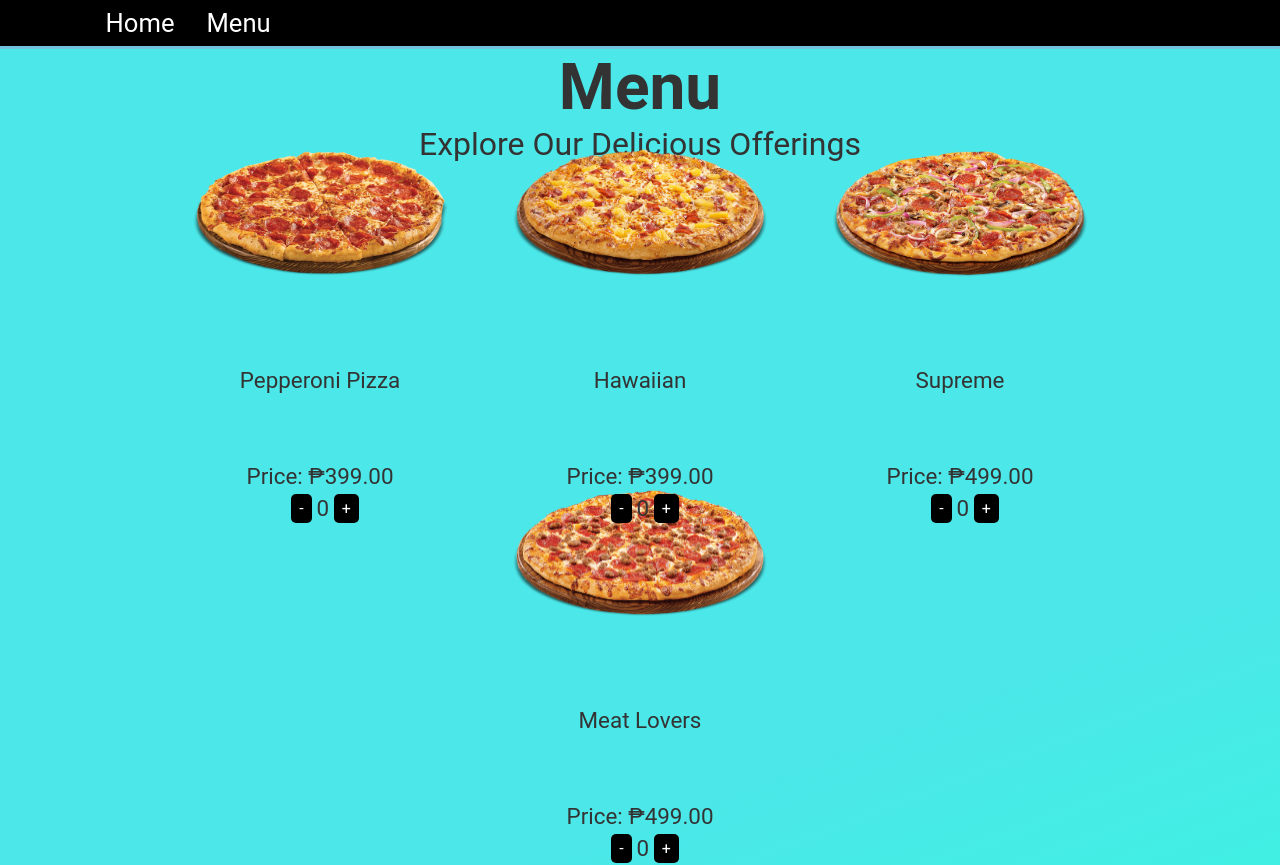
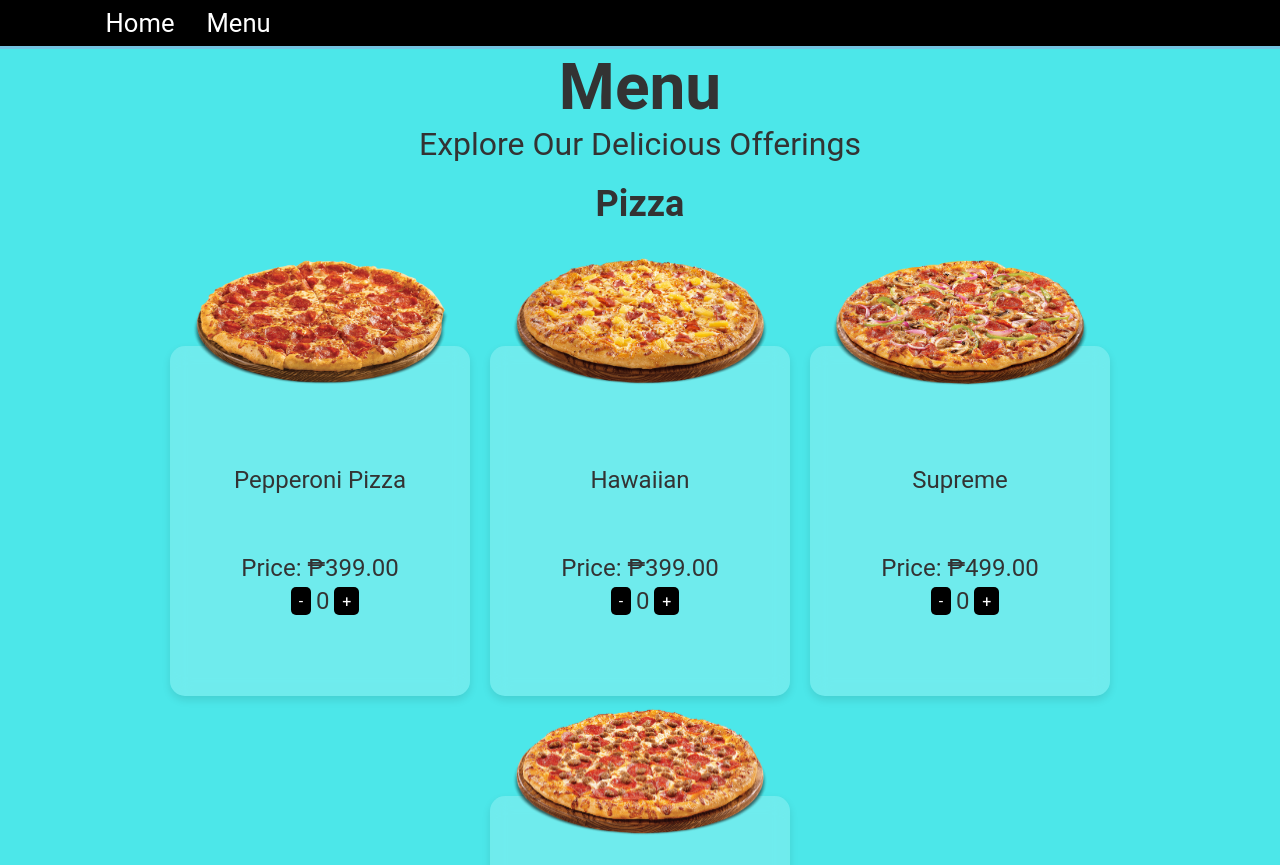
Before and after one commit to garquiza/MENU_BILLING-REPO, a React (Create React App) app in the folder menubilling/: page /menu in a window 1280 px wide. Shown: the top 865 px of the page. Built offline with nearby package versions, Linux system fonts and the light colour scheme.

Commit message:
Updated the styles.css
Added the glassmorphism style and added a class name to the h2

```diff
--- a/menubilling/src/pages/Menu.js
+++ b/menubilling/src/pages/Menu.js
@@ -96,7 +96,7 @@ const Menu = () => {
       {/* MENU ITEMS */}
       {categories.map((category) => (
         <div key={category} className="menu-category">
-          <h2>{category}</h2>
+          <h2 className="category-title">{category}</h2>
           <div className="menu-items">
             {menuItems
               .filter((item) => item.category === category)
--- a/menubilling/src/styles.css
+++ b/menubilling/src/styles.css
@@ -200,16 +200,21 @@ img {
   position: relative;
   text-align: center;
   border: transparent;
-  background-color: transparent;
+  background-color: rgba(255, 255, 255, 0.2); /* Transparent white for glassmorphism effect */
   padding: 60px;
-  border-radius: 5px;
+  border-radius: 15px; /* Increased border-radius for a smoother glassmorphism look */
   width: 300px;
-  height: 300px; /* Set a suitable fixed height or adjust as needed */
+  height: 350px; /* Set a suitable fixed height or adjust as needed */
   transition: box-shadow 0.3s ease-in-out;
   overflow: visible;
-  margin-bottom: 20px; /* Add margin to the bottom of each menu item */
+  margin-bottom: 80px; /* Add margin to the bottom of each menu item */
+  backdrop-filter: blur(10px); /* Apply background blur */
+  box-shadow: 0 4px 8px rgba(0, 0, 0, 0.1); /* Add a subtle shadow */
 }
 
+.menu-item:hover {
+  box-shadow: 0 8px 16px rgba(0, 0, 0, 0.2); /* Increase shadow on hover for depth */
+}
 
 .menu-item img {
   width: 100%;
@@ -224,16 +229,13 @@ img {
 
 .menu-item p {
   margin-bottom: 5px; /* Separate paragraphs if needed */
-  margin-top: 70px;
+  margin-top: 60px;
 }
+
 
 .menu-item .menu-content {
   position: relative;
   z-index: 3;
-}
-
-.menu-item:hover {
-  box-shadow: 0 4px 8px rgba(0, 0, 0, 0.2);
 }
 
 
@@ -244,13 +246,16 @@ img {
 }
 
 .menu-category {
-  font-size: 1.4rem;
+  font-size: 1.5rem;
   color: #333;
-  margin: 10px;
-  padding: 5px 10px;
+  margin: 20px;
   border-radius: 5px;
   cursor: pointer;
   transition: background-color 0.3s ease-in-out;
+}
+
+.category-title {
+  margin-bottom: 10%; /* Add margin to the bottom of each h2 element */
 }
 
 /* order now button */
```
